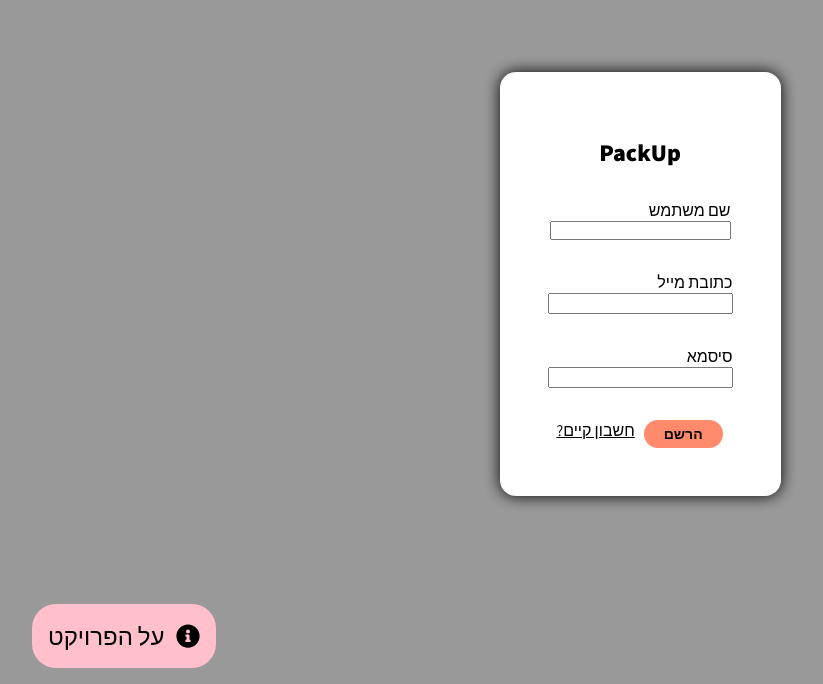
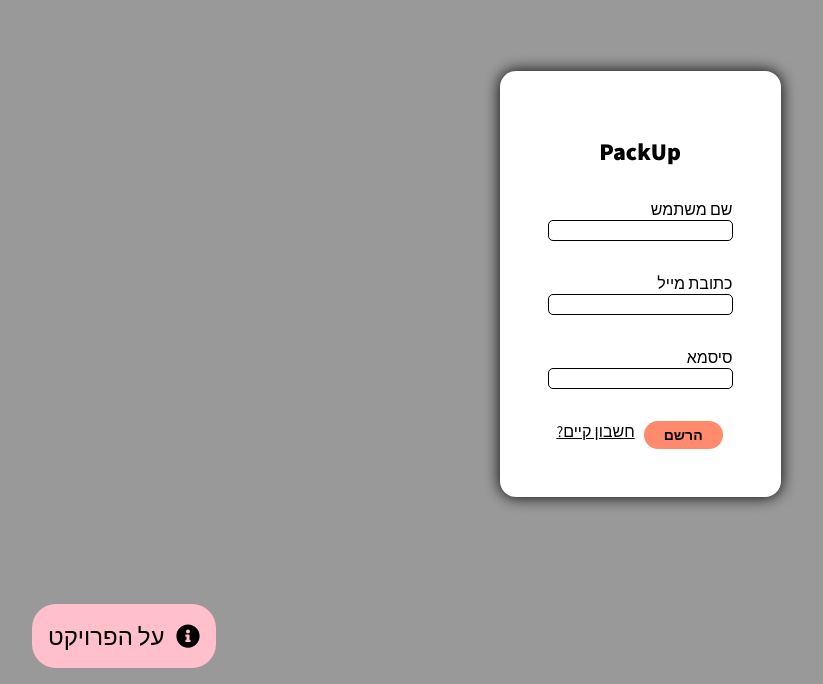
Before and after one commit to SuperDuperAlon/PackUp, a Next.js app: page /auth/signup in a window 1280 px wide. Shown: the part 116-800 px from the top of the page, without its empty margins (0-823 px from the left). Built offline with nearby package versions, Linux system fonts and the light colour scheme; no server answers.

Commit message:
remove packages form update

```diff
--- a/src/app/styles/pages/_edit-packages.scss
+++ b/src/app/styles/pages/_edit-packages.scss
@@ -29,6 +29,13 @@
 .edit_class__form_container {
     display: flex;
     flex-direction: column;
+    width: fit-content;
+    > input {
+        // margin: 5px;
+        border: 1px solid black;
+        border-radius: 5px;
+        padding: 2px 3px;
+    }
 }
 
 .edit_class__form_submit_row {
@@ -45,7 +52,7 @@
 
 .edit_class__form_to_row {
     display: flex;
-    // flex-direction: row;
+    flex-direction: column;
     gap: 0.5rem;
     width: 100%;
 
--- a/src/cmps/packages/RemovePackages/RemovePackages.jsx
+++ b/src/cmps/packages/RemovePackages/RemovePackages.jsx
@@ -90,13 +90,13 @@
                 <form className='edit_class__form' onSubmit={onSavePackage}>
                     <button onClick={closeForm} className="close-btn-x">X</button>
                     <div className='edit_class__form_container'>
-                        <label htmlFor="name">דירה</label>
+                        <label htmlFor="name">הזן פרטי דייר</label>
                         <input type="text" list="tenants"
                             id="name"
                             name="collectingTenantFullTenantDesc"
                             value={packageToEdit.receivingTenantFullTenantDesc}
                             onChange={handleChange}
-                            placeholder='להזין פרטי דייר' />
+                           />
                         <datalist id="tenants">
                             {
                                 users.map(user => <option key={user.id} value={user.apartmentNumber + ' - ' + user.firstName + ' ' + user.lastName}></option>)
@@ -108,7 +108,7 @@
                         <input type="text"
                             name="notesOnCollection"
                             id="notes"
-                            placeholder="הערות"
+                            // placeholder="הערות"
                             value={packageToEdit.notesOnCollection}
                             onChange={handleChange}
                         />
```
